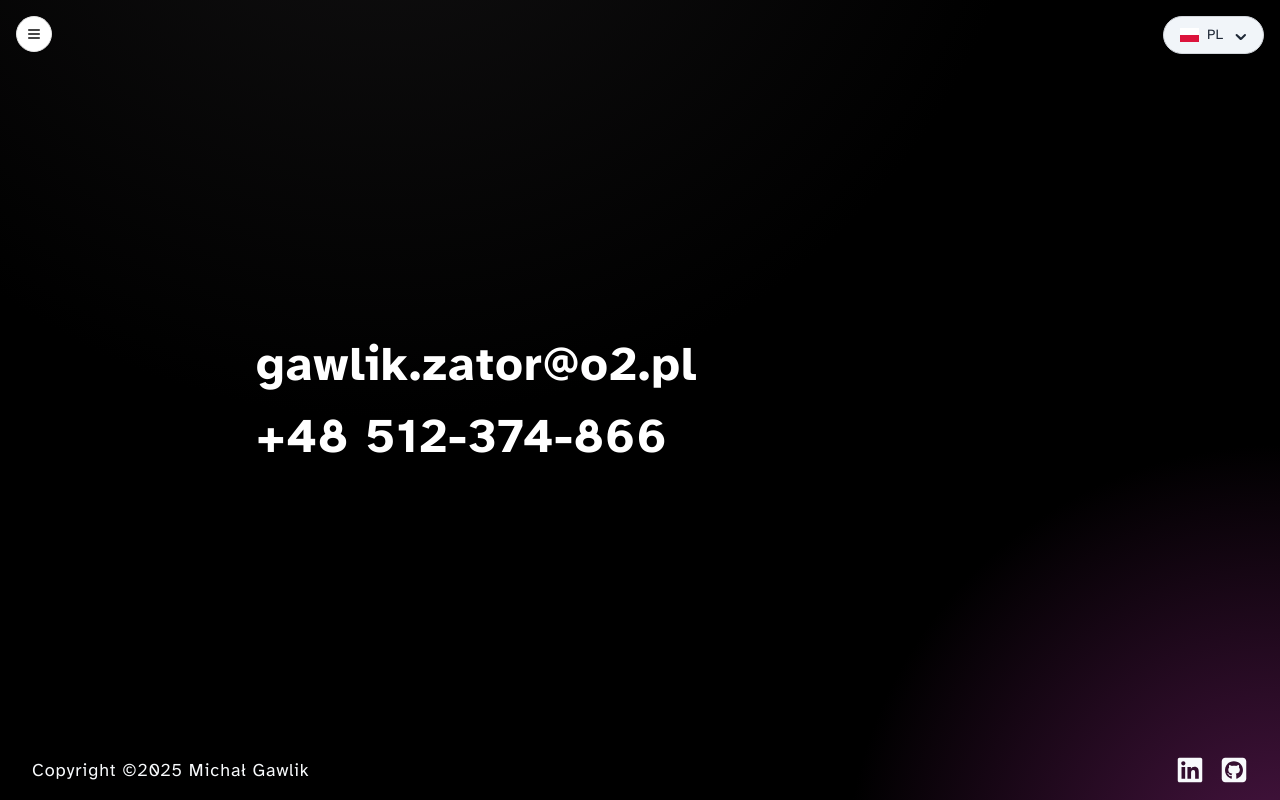
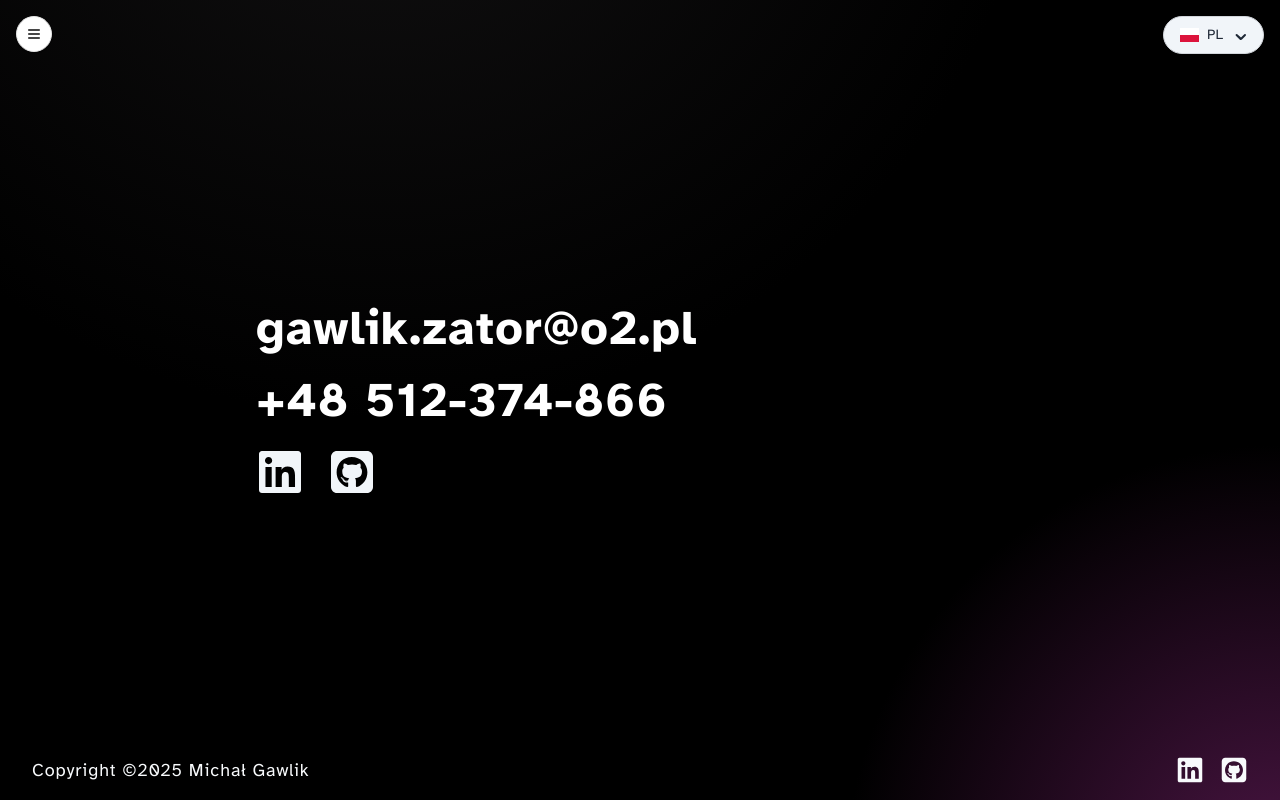
Before and after one commit to misiek869/my_portfolio_v3, a React (Vite) app: page /contact in a window 1280 px wide. Built offline with nearby package versions, Linux system fonts and the light colour scheme.

Commit message:
add social icons

```diff
--- a/src/components/Contact.tsx
+++ b/src/components/Contact.tsx
@@ -2,6 +2,7 @@
 import { motion } from 'framer-motion'
 import Footer from './Footer'
 import Navigation from './Navigation'
+import { FaSquareGithub, FaLinkedin } from 'react-icons/fa6'
 
 const Contact = () => {
 	// const { t } = useTranslation()
@@ -28,6 +29,24 @@ radial-gradient(circle at 30% -30%, #131213 0%, transparent 48%),
 					<h3 className=' text-white text-2xl sm:text-4xl lg:text-5xl 2xl:text-6xl 3xl:text-7xl font-bold tracking-wide '>
 						+48 512-374-866
 					</h3>
+					<div className='flex gap-x-6  mt-6'>
+						<motion.a
+							initial={{ opacity: 0 }}
+							animate={{ opacity: 1 }}
+							transition={{ delay: 0.9, duration: 0.7 }}
+							target='_blank'
+							href={'https://www.linkedin.com/in/m-gawlik/'}>
+							<FaLinkedin className='text-slate-100 w-10 h-10 md:w-12 md:h-12 3xl:w-16 3xl:h-16 hover:text-slate-200 hover:animate-pulse hover:scale-110 duration-300' />
+						</motion.a>
+						<motion.a
+							initial={{ opacity: 0 }}
+							animate={{ opacity: 1 }}
+							transition={{ delay: 0.9, duration: 0.7 }}
+							target='_blank'
+							href={'https://github.com/misiek869'}>
+							<FaSquareGithub className='text-slate-100 w-10 h-10 md:w-12 md:h-12 3xl:w-16 3xl:h-16 hover:text-slate-200 hover:animate-pulse hover:scale-110 duration-300' />
+						</motion.a>
+					</div>
 				</div>
 			</motion.section>
 			<motion.div
```
